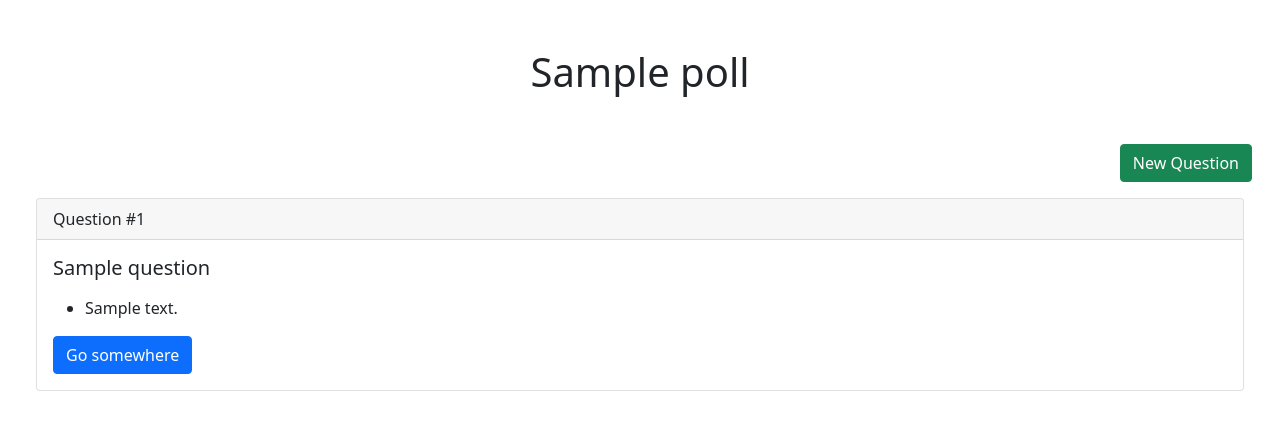
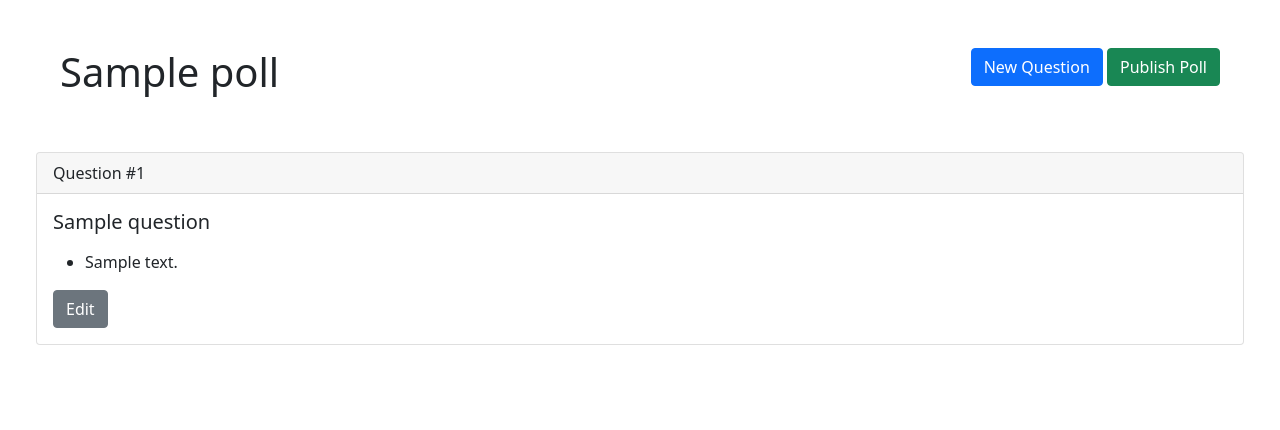
Before and after one commit to devrrior/poll-project, a Django app: page /poll/1/edit in a window 1280 px wide. Shown: the part 56-486 px from the top of the page. Run offline with Django 4.2, Linux system fonts and the light colour scheme; a user stored in the database is signed in; tables that the repository leaves empty hold one stand-in row (values such as "Sample post"); some libraries are stand-ins or nearby versions.

Commit message:
feat(poll/edit): add button for publish poll

```diff
--- a/templates/poll/edit.html
+++ b/templates/poll/edit.html
@@ -2,9 +2,14 @@
 {% block title %}Edit Poll - Poll App{% endblock title %}
 {% block content %}
 <div class="container-fluid">
-  <h1 class="text-center my-5">{{ object.name }}</h1>
-  <div class="d-flex flex-row-reverse me-3 mt-3 mb-3">
-    <a href="{% url 'question:new' %}" class="btn btn-success">New Question</a>
+  <div class="d-flex justify-content-between m-5">
+    <div>
+      <h1 class="d-inline-block">{{ object.name }}</h1>
+    </div>
+    <div>
+      <a href="{% url 'question:new' %}" class="btn btn-primary">New Question</a>
+      <a href="{% url 'poll:publish' pk=object.id %}?next={{ request.path | urlencode }}" class="btn btn-success">Publish Poll</a>
+    </div>
   </div>
   <div class="px-4">
     {% for question in object.question_set.all %}
@@ -21,7 +26,7 @@
           {% endfor %}
         </ul>
         </p>
-        <a href="#" class="btn btn-primary">Go somewhere</a>
+        <a href="{% url 'question:edit' question.id %}" class="btn btn-secondary">Edit</a>
       </div>
     </div>
     {% endfor %}
```
